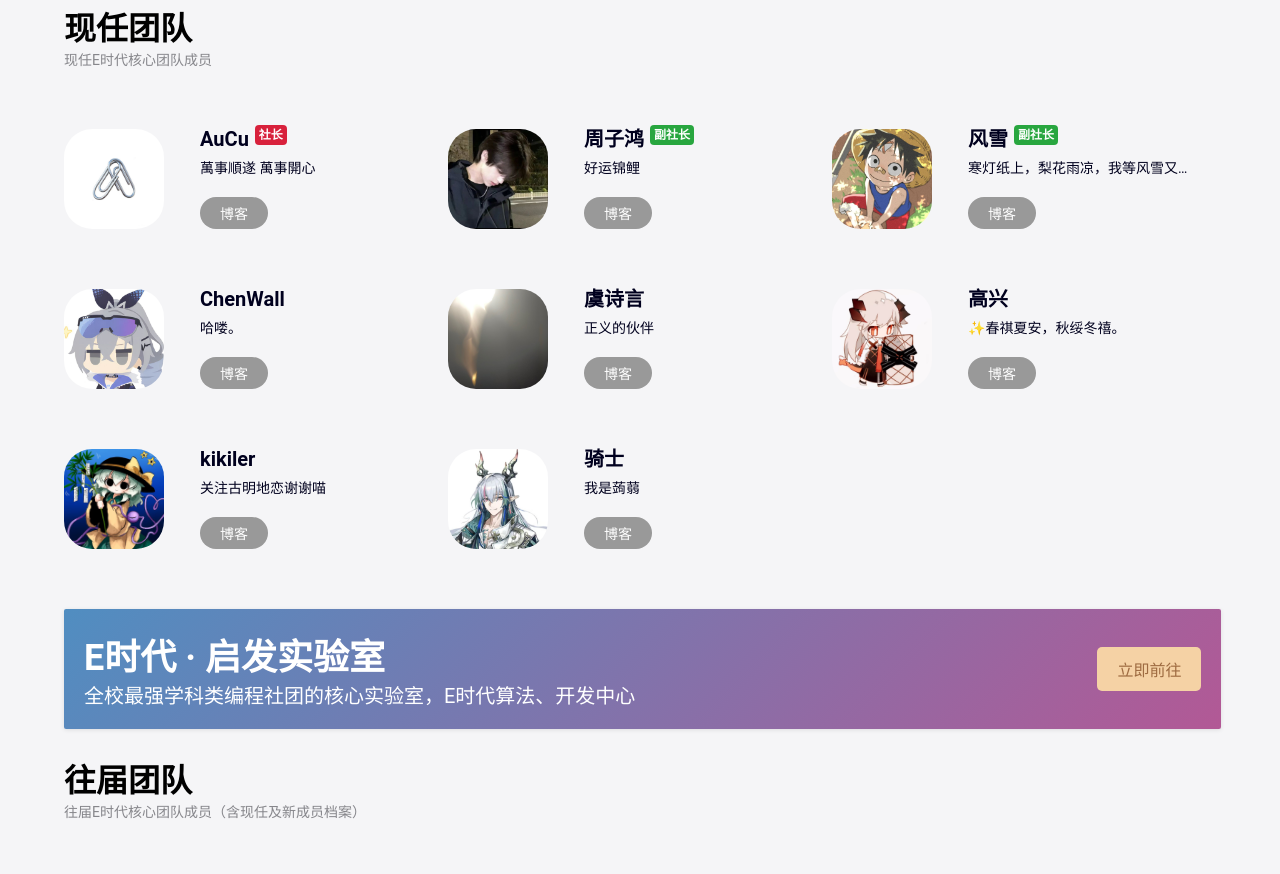
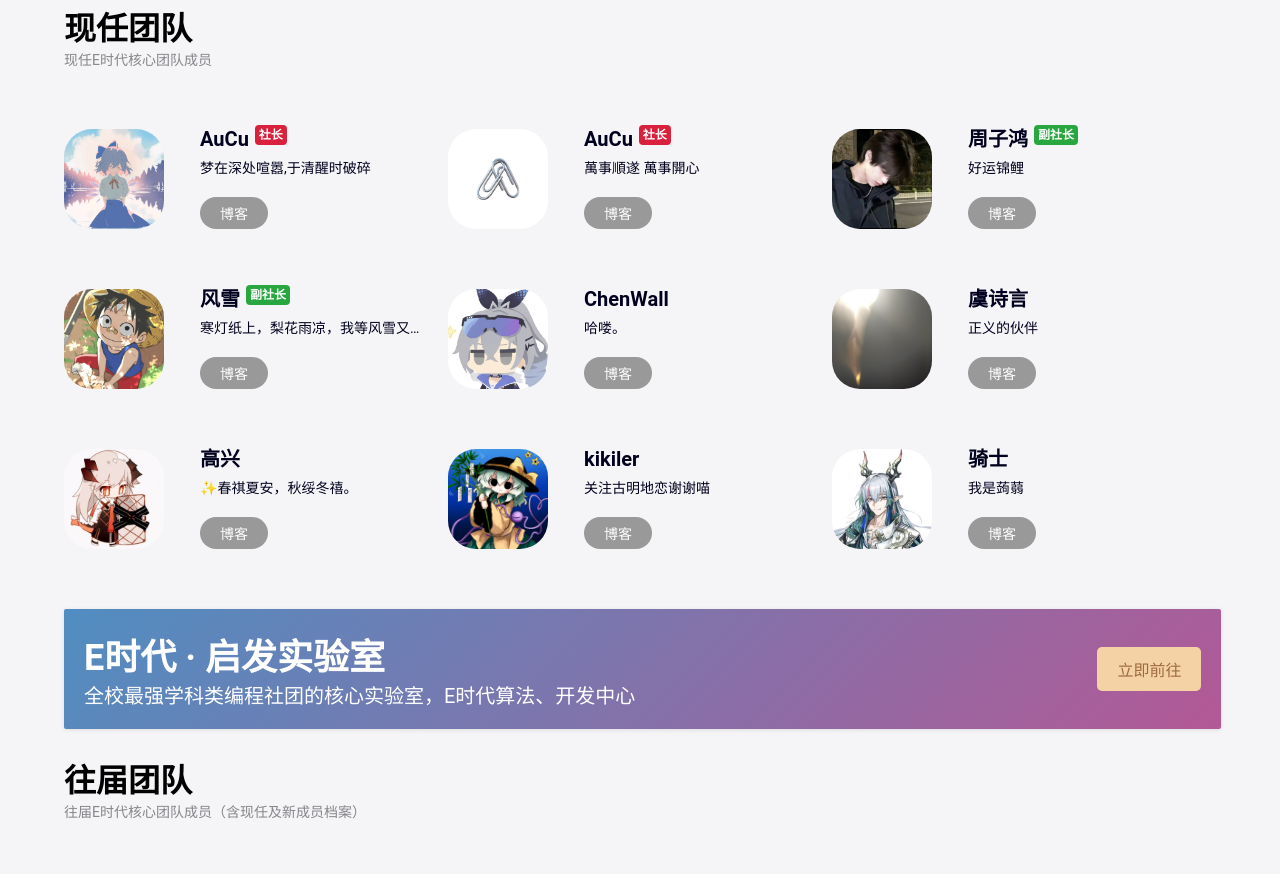
Before and after one commit to qifalab/we-emoera-site, a plain HTML site: page index.html in a window 1280 px wide. Shown: the part 980-1854 px from the top of the page. Drawn offline with nearby package versions, Linux system fonts and the light colour scheme; some icons are missing.

Commit message:
更新了今天的代码

```diff
--- a/index.html
+++ b/index.html
@@ -78,6 +78,22 @@
     <h2 class="group-title">现任团队</h2>
     <span class="group-description">现任E时代核心团队成员</span>
     <div class="group-items">
+
+        <div class="group-item">
+            <a class="group-item-icon" href="#" target="_blank">
+                <img class="group-item-icon-img" src="img/jw.jpeg" alt="姜文" title="姜文">
+            </a>
+            <div class="group-info-group">
+                <div class="group-info">
+                    <a class="title" href="#" target="_blank">AuCu<sup class="hot">社长</sup></a>
+                    <a class="discription" href="#" target="_blank">梦在深处喧嚣,于清醒时破碎</a>
+                </div>
+                <div class="group-info-button">
+                    <a class="linkbutton-false" href="#" target="_blank">博客</a>
+                    <span class="linkbotton-tips"></span>
+                </div>
+            </div>
+        </div>
         <!-- 1. AuCu 社长 -->
         <div class="group-item">
             <a class="group-item-icon" href="#" target="_blank">
```
Also changed, not shown: img/jw.jpeg (added).
